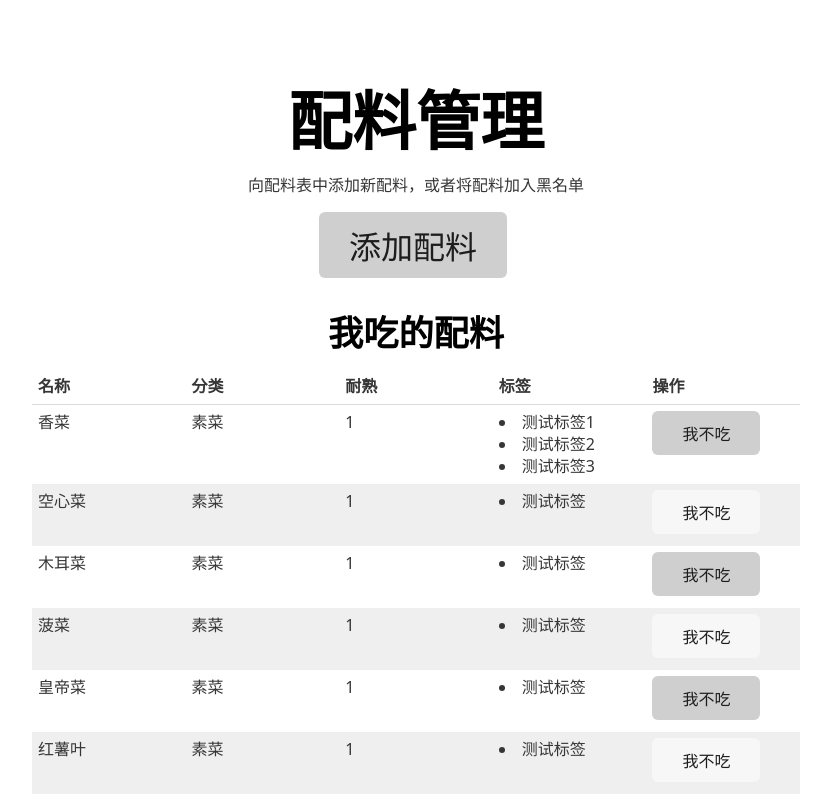
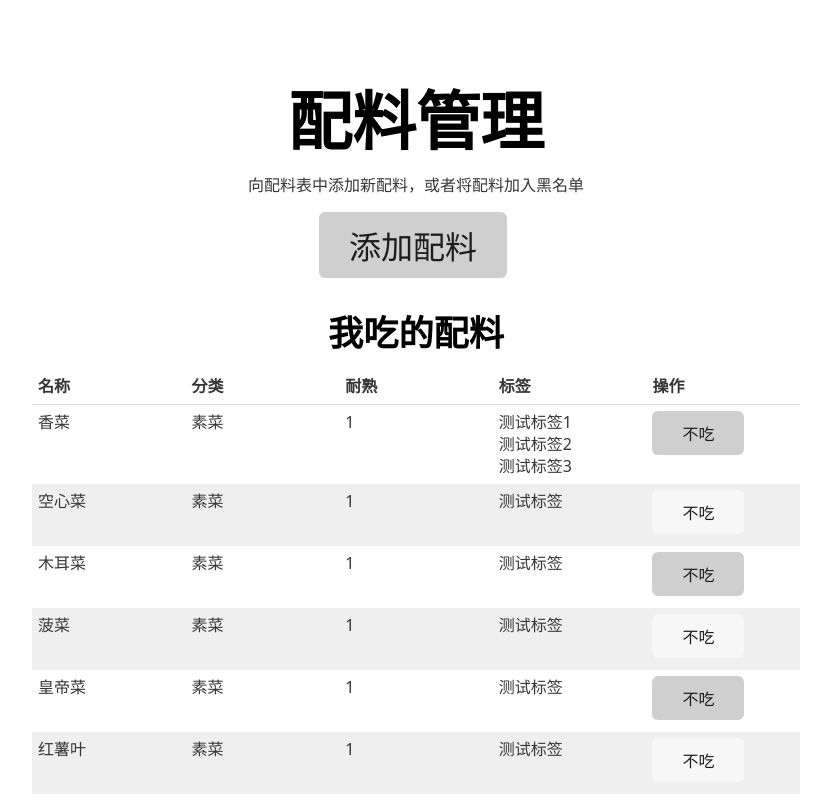
Before and after one commit to zcyc/spicy-hot-pot, a Next.js app: page /foods in a window 1280 px wide. Shown: the top 798 px of the page, without its empty margins (224-1055 px from the left). Built offline with nearby package versions, Linux system fonts and the light colour scheme.

Commit message:
用 div 替换 li

```diff
--- a/pages/foods.tsx
+++ b/pages/foods.tsx
@@ -73,12 +73,12 @@ const Foods: NextPage = () => {
                         <td>{ food.name }</td>
                         <td>{ food.category }</td>
                         <td>{ food.needTime }</td>
-                        <td> { food.tagList.map(tag => <li key={ tag }>{ tag }</li>) }</td>
+                        <td> { food.tagList.map(tag => <div key={ tag }>{ tag }</div>) }</td>
                         <td>
                             <button
                                 onClick={ () => addForbiddenFood(food) }
                             >
-                                我不吃
+                                不吃
                             </button>
                         </td>
                     </tr>
@@ -104,12 +104,12 @@ const Foods: NextPage = () => {
                         <td>{ food.name }</td>
                         <td>{ food.category }</td>
                         <td>{ food.needTime }</td>
-                        <td> { food.tagList.map(tag => <li key={ tag }>{ tag }</li>) }</td>
+                        <td> { food.tagList.map(tag => <div key={ tag }>{ tag }</div>) }</td>
                         <td>
                             <button
                                 onClick={ () => removeForbiddenFood(food) }
                             >
-                                我要吃
+                                要吃
                             </button>
                         </td>
                     </tr>
```
